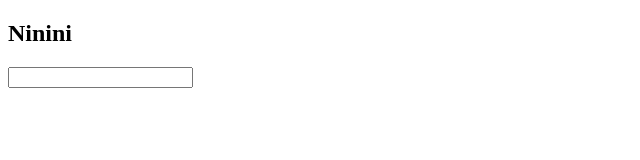
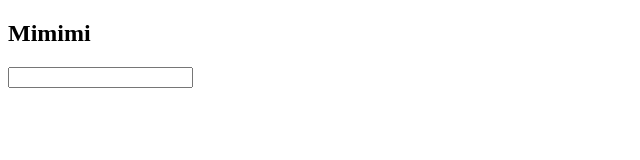
Before and after one commit to ivanxgb/TraductorMimimi, a plain HTML site: page index.html in a window 1280 px wide. Shown: the full height of the page, 0-640 px from the left. Drawn offline with Linux system fonts and the light colour scheme.

Commit message:
Mimimi Title

```diff
--- a/index.html
+++ b/index.html
@@ -9,7 +9,7 @@
 <body>
 
     <main>
-        <h2>Ninini</h2>
+        <h2>Mimimi</h2>
 
         <input type="text" id="inputText" onkeyup="mimimiFunction()">
         <p id="outputText"></p>
```
